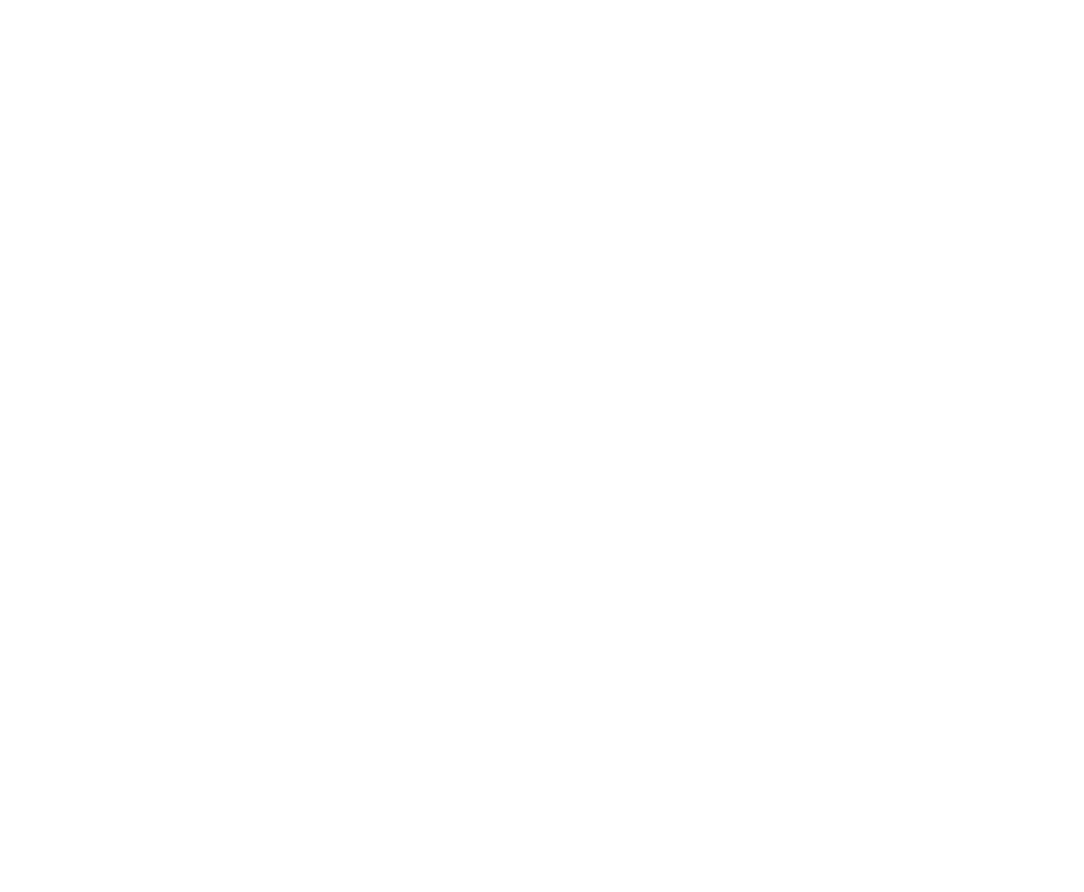
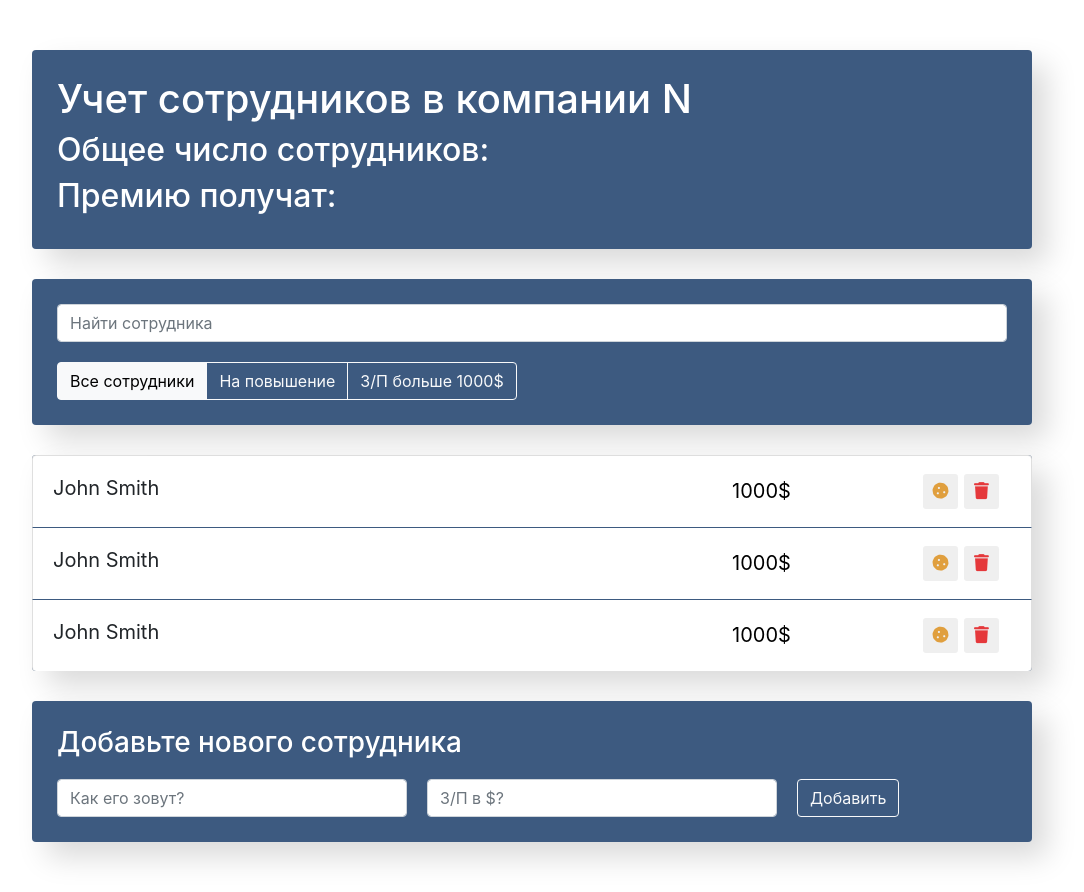
Before and after one commit to ywvv/employees-react, a React app in the folder employees-react/: page / in a window 1280 px wide. Shown: the whole page, without its empty margins (108-1192 px from the left). Before the commit the page ends 800 px from the top, so only its background shows below. Built offline with nearby package versions, Linux system fonts and the light colour scheme.

Commit message:
feat: add components

```diff
--- a/employees-react/public/index.html
+++ b/employees-react/public/index.html
@@ -5,6 +5,8 @@
     <link rel="icon" href="%PUBLIC_URL%/favicon.ico" />
     <meta name="viewport" content="width=device-width, initial-scale=1" />
     <meta name="theme-color" content="#000000" />
+    <link rel="stylesheet" href="https://cdnjs.cloudflare.com/ajax/libs/bootstrap/5.1.3/css/bootstrap.min.css"/>
+    <link rel="stylesheet" href="https://cdnjs.cloudflare.com/ajax/libs/font-awesome/6.1.1/css/all.min.css"/>
     <meta
       name="description"
       content="Employees app!"
--- /dev/null
+++ b/employees-react/src/components/app-filter/app-filter.css
@@ -0,0 +1,3 @@
+.btn-group {
+  margin-top: 20px;
+}
--- /dev/null
+++ b/employees-react/src/components/app-filter/app-filter.js
@@ -0,0 +1,13 @@
+import './app-filter.css'
+
+const AppFilter = () => {
+  return (
+    <div className="btn-group">
+      <button className="btn btn-light" type="button">Все сотрудники</button>
+      <button className="btn btn-outline-light" type="button">На повышение</button>
+      <button className="btn btn-outline-light" type="button">З/П больше 1000$</button>
+    </div>
+  )
+}
+
+export default AppFilter
--- /dev/null
+++ b/employees-react/src/components/app-info/app-info.css
@@ -0,0 +1,7 @@
+.app-info {
+  padding: 25px;
+  background-color: #3d5a80;
+  border-radius: 4px;
+  box-shadow: 15px 15px 30px rgba(0,0,0, .15);
+  color: #fff;
+}
--- /dev/null
+++ b/employees-react/src/components/app-info/app-info.js
@@ -0,0 +1,13 @@
+import './app-info.css'
+
+const AppInfo = () => {
+  return (
+    <div className="app-info">
+      <h1>Учет сотрудников в компании N</h1>
+      <h2>Общее число сотрудников: </h2>
+      <h2>Премию получат:  </h2>
+    </div>
+  )
+}
+
+export default AppInfo
--- /dev/null
+++ b/employees-react/src/components/app/app.css
@@ -0,0 +1,4 @@
+.app {
+  margin: 0 auto;
+  max-width: 1000px;
+}
--- /dev/null
+++ b/employees-react/src/components/app/app.js
@@ -0,0 +1,22 @@
+import './app.css'
+import AppInfo from '../app-info/app-info'
+import SearchPanel from '../search-panel/search-panel'
+import AppFilter from '../app-filter/app-filter'
+import EmployeesList from '../employees-list/employees-list'
+import EmployeesAddForm from '../employees-add-form/employees-add-form'
+
+const App = () => {
+  return (
+    <div className="app">
+      <AppInfo/>
+      <div className="search-panel">
+        <SearchPanel/>
+        <AppFilter/>
+      </div>
+      <EmployeesList/>
+      <EmployeesAddForm/>
+    </div>
+  )
+}
+
+export default App
--- /dev/null
+++ b/employees-react/src/components/employees-add-form/employees-add-form.css
@@ -0,0 +1,19 @@
+
+
+.app-add-form {
+  margin-top: 30px;
+  padding: 25px;
+  background-color: #3d5a80;
+  border-radius: 4px;
+  box-shadow: 15px 15px 30px rgba(0,0,0, .15);
+  color: #fff;
+}
+
+.add-form {
+  margin-top: 20px;
+}
+
+.add-form input {
+  width: 350px;
+  margin-right: 20px;
+}
--- /dev/null
+++ b/employees-react/src/components/employees-add-form/employees-add-form.js
@@ -0,0 +1,23 @@
+import './employees-add-form.css'
+
+const EmployeesAddForm = () => {
+  return (
+    <div className="app-add-form">
+      <h3>Добавьте нового сотрудника</h3>
+      <form
+        className="add-form d-flex">
+        <input type="text"
+               className="form-control new-post-label"
+               placeholder="Как его зовут?" />
+        <input type="number"
+               className="form-control new-post-label"
+               placeholder="З/П в $?" />
+
+        <button type="submit"
+                className="btn btn-outline-light">Добавить</button>
+      </form>
+    </div>
+  )
+}
+
+export default EmployeesAddForm
--- /dev/null
+++ b/employees-react/src/components/employees-list-item/employees-list-item.css
@@ -0,0 +1,64 @@
+.list-group-item {
+  padding: 15px 20px;
+  border-bottom: 1px solid #3d5a80;
+}
+
+.list-group-item:last-child {
+  border-bottom: none;
+}
+
+.list-group-item span {
+  line-height: 35px;
+  font-size: 20px;
+  cursor: pointer;
+  min-width: 550px;
+}
+
+.list-group-item input {
+  line-height: 35px;
+  font-size: 20px;
+  text-align: center;
+  border: 0;
+}
+
+.list-group-item button {
+  width: 35px;
+  height: 35px;
+  margin: 3px;
+  font-size: 17px;
+  border: none;
+  cursor: pointer;
+}
+
+.list-group-item .btn-cookie {
+  color: #e09f3e;
+}
+
+.list-group-item .btn-trash {
+  color: #e5383b;
+}
+
+.list-group-item .fa-star {
+  width: 35px;
+  height: 35px;
+  text-align: center;
+  line-height: 35px;
+  font-size: 16px;
+  color: #FFD700;
+  transition: 0.3s all;
+  transform: translateX(30px);
+  opacity: 0;
+}
+
+.list-group-item.like .fa-star {
+  opacity: 1;
+  transform: translateX(0px);
+}
+
+.list-group-item.increase .list-group-item-label, .list-group-item.increase .list-group-item-input {
+  color: #e09f3e;
+}
+
+.list-group-item.increase .btn-star {
+  color: #aeaeae;
+}
--- /dev/null
+++ b/employees-react/src/components/employees-list-item/employees-list-item.js
@@ -0,0 +1,24 @@
+import './employees-list-item.css'
+
+const EmployeesListItem = () => {
+  return (
+    <li className="list-group-item d-flex justify-content-between">
+      <span className="list-group-item-label">John Smith</span>
+      <input type="text" className="list-group-item-input" defaultValue="1000$"/>
+      <div className='d-flex justify-content-center align-items-center'>
+        <button type="button"
+                className="btn-cookie btn-sm ">
+          <i className="fas fa-cookie"></i>
+        </button>
+
+        <button type="button"
+                className="btn-trash btn-sm ">
+          <i className="fas fa-trash"></i>
+        </button>
+        <i className="fas fa-star"></i>
+      </div>
+    </li>
+  )
+}
+
+export default EmployeesListItem
--- /dev/null
+++ b/employees-react/src/components/employees-list/employees-list.css
@@ -0,0 +1,7 @@
+.app-list {
+  margin-top: 30px;
+  background-color: #3d5a80;
+  border-radius: 4px;
+  box-shadow: 15px 15px 30px rgba(0,0,0, .15);
+  color: #fff;
+}
--- /dev/null
+++ b/employees-react/src/components/employees-list/employees-list.js
@@ -0,0 +1,14 @@
+import EmployeesListItem from '../employees-list-item/employees-list-item';
+import './employees-list.css'
+
+const EmployeesList = () => {
+  return (
+    <ul className="app-list list-group">
+      <EmployeesListItem/>
+      <EmployeesListItem/>
+      <EmployeesListItem/>
+    </ul>
+  )
+}
+
+export default EmployeesList
--- /dev/null
+++ b/employees-react/src/components/search-panel/search-panel.css
@@ -0,0 +1,8 @@
+.search-panel {
+  margin-top: 30px;
+  padding: 25px;
+  background-color: #3d5a80;
+  border-radius: 4px;
+  box-shadow: 15px 15px 30px rgba(0,0,0, .15);
+  color: #fff;
+}
--- /dev/null
+++ b/employees-react/src/components/search-panel/search-panel.js
@@ -0,0 +1,9 @@
+import './search-panel.css'
+
+const SearchPanel = () => {
+  return (
+    <input className="form-control search-input" type="text" placeholder="Найти сотрудника"/>
+  )
+}
+
+export default SearchPanel
--- a/employees-react/src/index.js
+++ b/employees-react/src/index.js
@@ -1,9 +1,11 @@
-import React from 'react';
-import ReactDOM from 'react-dom/client';
-import './index.css';
+import React from 'react'
+import ReactDOM from 'react-dom/client'
+import App from './components/app/app'
+import './index.css'
 
-const root = ReactDOM.createRoot(document.getElementById('root'));
+const root = ReactDOM.createRoot(document.getElementById('root'))
 root.render(
   <React.StrictMode>
+    <App/>
   </React.StrictMode>
-);
+)
```
